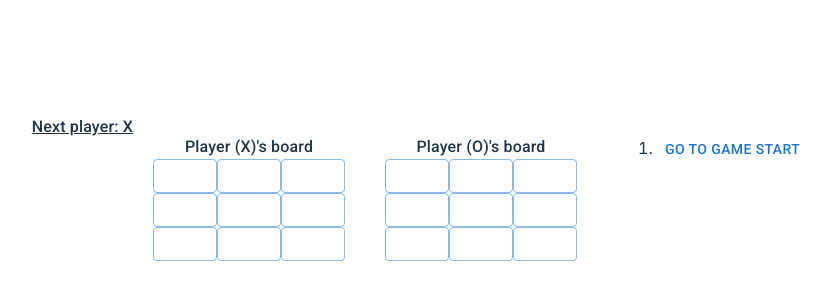
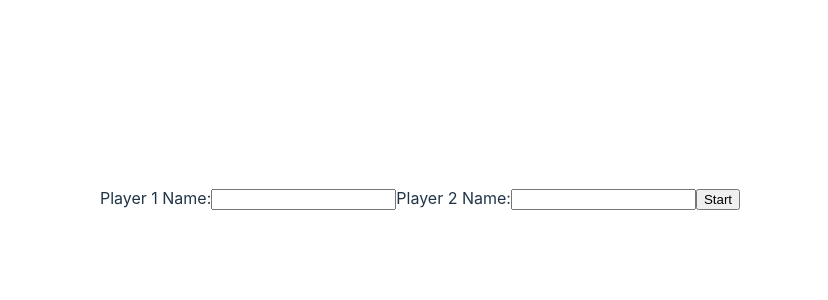
Before and after one commit to eyal4D/react-excercise, a React (Vite) app: page /#/ in a window 1280 px wide. Shown: the part 202-502 px from the top of the page, without its empty margins (220-1048 px from the left). Built offline with nearby package versions, Linux system fonts and the light colour scheme.

Commit message:
login page and player names

```diff
--- a/package.json
+++ b/package.json
@@ -15,7 +15,8 @@
     "@fontsource/roboto": "^5.0.14",
     "@mui/material": "^5.16.7",
     "react": "^18.3.1",
-    "react-dom": "^18.3.1"
+    "react-dom": "^18.3.1",
+    "react-router-dom": "^6.26.1"
   },
   "devDependencies": {
     "@eslint/js": "^9.9.0",
--- a/src/App.jsx
+++ b/src/App.jsx
@@ -1,119 +1,15 @@
-import { useState } from 'react'
-import reactLogo from './assets/react.svg'
-import viteLogo from '/vite.svg'
 import './App.css'
-import Button from '@mui/material/Button'
-import '@fontsource/roboto/500.css';
-import { Typography } from '@mui/material'
+import {HashRouter as Router, Routes, Route} from 'react-router-dom'
+import Game from './Pages/game'
+import Login from './Pages/login'
 
-
-function Square({ value, onSquareClick }) {
-  return <Button variant="outlined" className='square' onClick={onSquareClick}>{value}</Button>
+export default function App(){
+    return (
+        <Router>
+            <Routes>
+                <Route path="/" element={<Login/>}/>
+				<Route path='/game' element={<Game/>}/>
+            </Routes>
+        </Router>
+    )
 }
-
-function Board({ currentTurn, squares, onPlay, playerSymbol }){
-  let isMyTurn = (currentTurn == playerSymbol);
-
-  function handleClick(i) {
-    if (determineWinner(squares) || squares[i] || !isMyTurn) {
-      return;
-    }
-    const nextSquares = squares.slice();;
-    nextSquares[i] = playerSymbol;
-    onPlay(nextSquares);
-  };
-
-  return (
-    <div className='board'>
-      <Typography className="player-label">Player ({playerSymbol})'s board</Typography>
-      <div className='board-row'>
-        <Square value={squares[0]} onSquareClick={() => handleClick(0)}/>
-        <Square value={squares[1]} onSquareClick={() => handleClick(1)}/>
-        <Square value={squares[2]} onSquareClick={() => handleClick(2)}/>
-      </div>
-      <div className='board-row'>
-        <Square value={squares[3]} onSquareClick={() => handleClick(3)}/>
-        <Square value={squares[4]} onSquareClick={() => handleClick(4)}/>
-        <Square value={squares[5]} onSquareClick={() => handleClick(5)}/>
-      </div>
-      <div className='board-row'>
-        <Square value={squares[6]} onSquareClick={() => handleClick(6)}/>
-        <Square value={squares[7]} onSquareClick={() => handleClick(7)}/>
-        <Square value={squares[8]} onSquareClick={() => handleClick(8)}/>
-      </div>
-    </div>
-  );
-}
-
-export default function Game() {
-  const players = ['X', 'O']
-  const [history, setHistory] = useState([Array(9).fill(null)]);
-  const [currentMove, setCurrentMove] = useState(0);
-  const currentTurn = players[currentMove % 2];
-  const currentSquares = history[currentMove];
-
-  function handlePlay(nextSquares){
-    const nextHistory = [...history.slice(0, currentMove + 1), nextSquares];
-    setHistory(nextHistory);
-    setCurrentMove(nextHistory.length - 1);
-  }
-
-  function jumpTo(nextMove){
-    setCurrentMove(nextMove);
-  }
-
-  const moves = history.map((square, move) => {
-    let description;
-    if (move > 0){
-      description = 'Go to move #' + move;
-    } else {
-      description = 'Go to game start';
-    }
-    return (
-      <li key={move}>
-        <Button variant="text" onClick={() => jumpTo(move)}>{description}</Button>
-      </li>
-    )
-  });
-
-  const winner = determineWinner(currentSquares);
-  let status;
-  if (winner) {
-    status = "Winner: " + winner;
-  } else {
-    status = "Next player: " + (currentTurn);
-  }
-
-  return (
-    <div className="game">
-      <Typography className="status"><b><u>{status}</u></b></Typography>
-      <div className="game-board">
-        <Board currentTurn={currentTurn} squares={currentSquares} onPlay={handlePlay} playerSymbol={players[0]} />
-        <Board currentTurn={currentTurn} squares={currentSquares} onPlay={handlePlay} playerSymbol={players[1]} />
-      </div>
-      <div className="game-info">
-        <ol>{moves}</ol>
-      </div>
-    </div>
-  )
-}
-
-function determineWinner(squares) {
-  const lines = [
-    [0, 1, 2],
-    [3, 4, 5],
-    [6, 7, 8],
-    [0, 3, 6],
-    [1, 4, 7],
-    [2, 5, 8],
-    [0, 4, 8],
-    [2, 4, 6],
-  ];
-  for (let i = 0; i < lines.length; i++) {
-    const [a, b, c] = lines[i];
-    if (squares[a] && squares[a] === squares[b] && squares[a] === squares[c]) {
-      return squares[a];
-    }
-  }
-  return null;
-}
--- /dev/null
+++ b/src/Pages/game.jsx
@@ -0,0 +1,130 @@
+import React, { useEffect, useState } from 'react'
+import Button from '@mui/material/Button'
+import '@fontsource/roboto/500.css';
+import { Typography } from '@mui/material'
+import { useLocation, useNavigate } from 'react-router-dom';
+
+
+function Square({ value, onSquareClick }) {
+  return <Button variant="outlined" className='square' onClick={onSquareClick}>{value}</Button>
+}
+
+function Board({ currentTurn, squares, onPlay, playerSymbol }){
+  let isMyTurn = (currentTurn == playerSymbol[1]);
+
+  function handleClick(i) {
+    if (determineWinner(squares) || squares[i] || !isMyTurn) {
+      return;
+    }
+    const nextSquares = squares.slice();;
+    nextSquares[i] = playerSymbol[1];
+    onPlay(nextSquares);
+  };
+
+  return (
+    <div className='board'>
+      <Typography className="player-label">Player {playerSymbol[0]} ({playerSymbol[1]})</Typography>
+      <div className='board-row'>
+        <Square value={squares[0]} onSquareClick={() => handleClick(0)}/>
+        <Square value={squares[1]} onSquareClick={() => handleClick(1)}/>
+        <Square value={squares[2]} onSquareClick={() => handleClick(2)}/>
+      </div>
+      <div className='board-row'>
+        <Square value={squares[3]} onSquareClick={() => handleClick(3)}/>
+        <Square value={squares[4]} onSquareClick={() => handleClick(4)}/>
+        <Square value={squares[5]} onSquareClick={() => handleClick(5)}/>
+      </div>
+      <div className='board-row'>
+        <Square value={squares[6]} onSquareClick={() => handleClick(6)}/>
+        <Square value={squares[7]} onSquareClick={() => handleClick(7)}/>
+        <Square value={squares[8]} onSquareClick={() => handleClick(8)}/>
+      </div>
+    </div>
+  );
+}
+
+export default function Game() {
+  const location = useLocation();
+  const navigate = useNavigate();
+
+  const query = new  URLSearchParams(location.search);
+  const name1 = query.get('name1');
+  const name2 = query.get('name2');
+
+  useEffect(() => {
+    if(!name1 || !name2) {
+      navigate('/');
+    }
+  }, [location.search, navigate]);
+
+  const players = [[name1, 'X'], [name2, 'O']]
+  const [history, setHistory] = useState([Array(9).fill(null)]);
+  const [currentMove, setCurrentMove] = useState(0);
+  const currentTurn = players[currentMove % 2];
+  const currentSquares = history[currentMove];
+
+  function handlePlay(nextSquares){
+    const nextHistory = [...history.slice(0, currentMove + 1), nextSquares];
+    setHistory(nextHistory);
+    setCurrentMove(nextHistory.length - 1);
+  }
+
+  function jumpTo(nextMove){
+    setCurrentMove(nextMove);
+  }
+
+  const moves = history.map((square, move) => {
+    let description;
+    if (move > 0){
+      description = 'Go to move #' + move;
+    } else {
+      description = 'Go to game start';
+    }
+    return (
+      <li key={move}>
+        <Button variant="text" onClick={() => jumpTo(move)}>{description}</Button>
+      </li>
+    )
+  });
+
+  const winner = determineWinner(currentSquares);
+  let status;
+  if (winner) {
+    status = "Winner: " + winner;
+  } else {
+    status = "Next player: " + (currentTurn);
+  }
+
+  return (
+    <div className="game">
+      <Typography className="status"><b><u>{status}</u></b></Typography>
+      <div className="game-board">
+        <Board currentTurn={currentTurn} squares={currentSquares} onPlay={handlePlay} playerSymbol={players[0]} />
+        <Board currentTurn={currentTurn} squares={currentSquares} onPlay={handlePlay} playerSymbol={players[1]} />
+      </div>
+      <div className="game-info">
+        <ol>{moves}</ol>
+      </div>
+    </div>
+  )
+}
+
+function determineWinner(squares) {
+  const lines = [
+    [0, 1, 2],
+    [3, 4, 5],
+    [6, 7, 8],
+    [0, 3, 6],
+    [1, 4, 7],
+    [2, 5, 8],
+    [0, 4, 8],
+    [2, 4, 6],
+  ];
+  for (let i = 0; i < lines.length; i++) {
+    const [a, b, c] = lines[i];
+    if (squares[a] && squares[a] === squares[b] && squares[a] === squares[c]) {
+      return squares[a];
+    }
+  }
+  return null;
+}
--- /dev/null
+++ b/src/Pages/login.jsx
@@ -0,0 +1,41 @@
+import React from "react";
+import { useNavigate } from "react-router-dom";
+
+
+function LoginForm(){
+
+    const navigate = useNavigate();
+
+    function handleSubmit(e){
+        e.preventDefault();
+
+        const formData = new FormData(e.target);
+        const name1 = formData.get('name1');
+        const name2 = formData.get('name2');
+
+        if(name1 === name2){
+            alert("Names should be unique")
+        } else{
+            navigate(`/game?name1=${encodeURIComponent(name1)}&name2=${encodeURIComponent(name2)}`);
+        }
+
+    };
+    return (
+        <form onSubmit={handleSubmit}>
+            <label>
+                Player 1 Name:
+                <input type="text" name="name1" />
+            </label>
+            <label>
+                Player 2 Name:
+                <input type="text" name="name2" />
+            </label>
+            <input type="submit" value="Start"/>
+        </form>
+    );
+}
+export default function Login(){
+    return (
+        <LoginForm/>
+    )
+}
```
Also changed, not shown: 1 other file (tests, documents, lock files or other folders).
